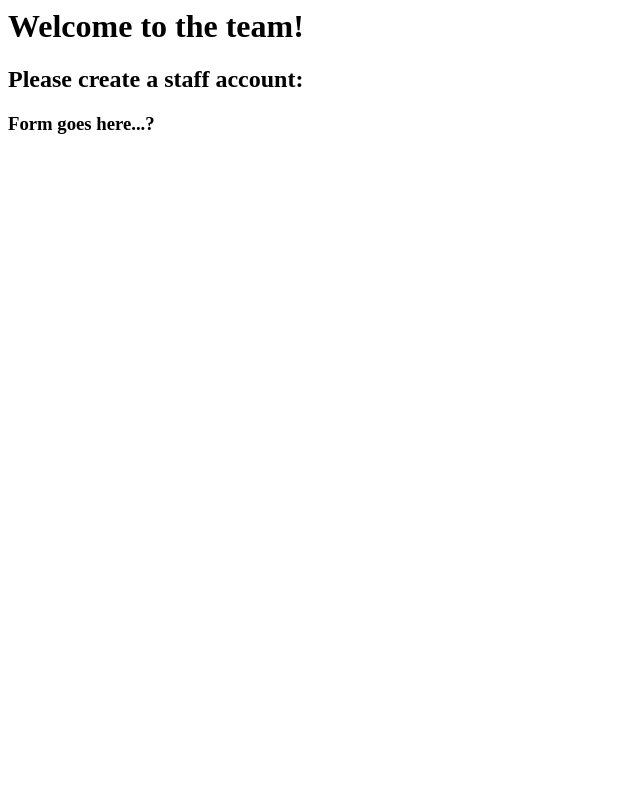
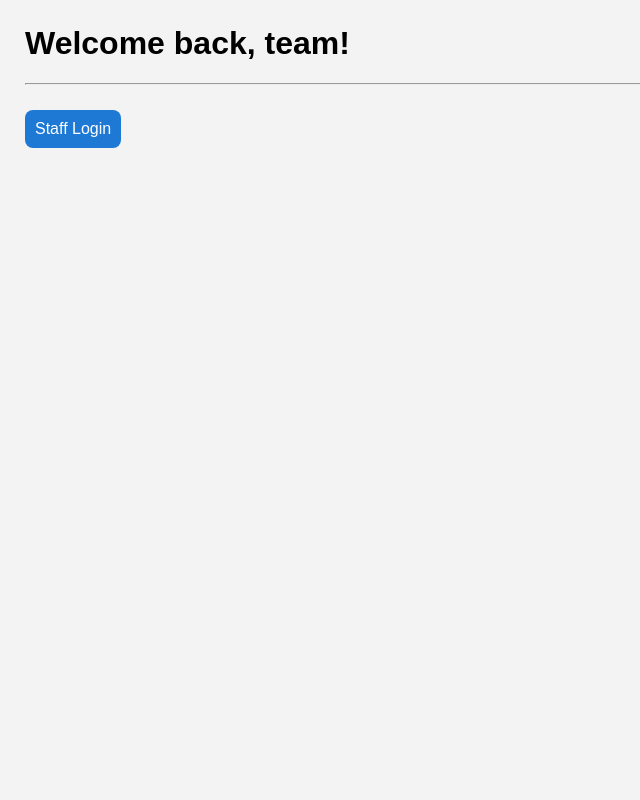
Before and after one commit to Lambe-source/8Inlets, a Flask app: page / in a window 1280 px wide. Shown: the whole page, without its empty margins (0-640 px from the left). Run offline with Flask 2, Linux system fonts and the light colour scheme.

Commit message:
Created basic staff pages, copied member app styling

```diff
--- a/staff_webapp/app.py
+++ b/staff_webapp/app.py
@@ -1,9 +1,29 @@
 import os
 from flask import Flask, jsonify, render_template, redirect
 
-application = app = Flask(__name__)
+app = Flask(__name__, static_folder='./static')
 app.secret_key = os.urandom(24)
 
 @app.route('/', methods=['GET'])
 def home():
     return render_template('index.html')
+
+# Route for staff login page
+@app.route('/login', methods=['POST'])
+def login():
+    return render_template('login.html')
+
+# Route for staff portal after login page
+@app.route('/staff_portal', methods=['POST'])
+def staff_portal():
+    return render_template('staff_portal.html')
+
+# Route for new staff account creation
+@app.route('/onboarding', methods=['POST'])
+def onboard_redirect():
+    return render_template('onboarding.html')
+
+# Route for signing out gym members
+@app.route('/member_signout', methods=['POST'])
+def signout_redirect():
+    return render_template('signout_members.html')
--- /dev/null
+++ b/staff_webapp/static/styles.css
@@ -0,0 +1,67 @@
+* {
+    font-family: sans-serif;
+}
+
+body {
+    background-color: #F3F3F3;
+    margin: 25px;
+}
+
+hr {
+    margin-bottom: 25px;
+}
+
+button {
+    background-color: #1E79D5;
+    border-color: #83A5C4;
+    border-radius: 0.5rem;
+    border-style: none;
+    padding: 10px;
+    font-size: 16px;
+    color: white;
+}
+
+button:hover {
+    background: #54A9FF;
+}
+
+button:active {
+    outline: none;
+    background: #ABD6FF;
+}
+
+form > input {
+    font-size: 16px;
+    padding: 5px;
+    background-color: #F3F3F3;
+    border: none;
+    border-bottom: 2px solid #2A557F;
+}
+
+form > label {
+    font-size: 16px;
+}
+
+input:focus {
+    background: #FCFCFC;
+    outline: none;
+    border: 2px solid #54A9FF;
+}
+
+input:hover {
+    background: #FCFCFC;
+}
+
+.positive {
+    display:inline-block;
+    background: #C1FDB4;
+    border: 2px dashed #7FBF72;
+    padding: 10px;
+}
+
+.negative {
+    display:inline-block;
+    background: #F4B8B8;
+    border: 2px dashed #B84646;
+    padding: 10px;
+}
--- a/staff_webapp/templates/index.html
+++ b/staff_webapp/templates/index.html
@@ -1,11 +1,14 @@
 <html>
         <head>
-                <h1>Welcome to the team!</h1>
-                <h2>Please create a staff account:</h2>
+                <title>Staff Portal</title>
+                <link rel="stylesheet" href= "{{ url_for('static',filename='styles.css') }}">
         </head>
 
         <body>
-            <h3>Form goes here...?</h3>
+                <h1>Welcome back, team!</h1><hr>
+                <form method="POST" action="/login">
+                        <button type="submit">Staff Login</button>
+                </form>
         </body>
 
 </html>
```
Also changed, not shown: staff_webapp/templates/login.html (added, +18 -0 lines), staff_webapp/templates/onboarding.html (added, +13 -0 lines), staff_webapp/templates/signout_members.html (added, +14 -0 lines), staff_webapp/templates/staff_portal.html (added, +18 -0 lines).
